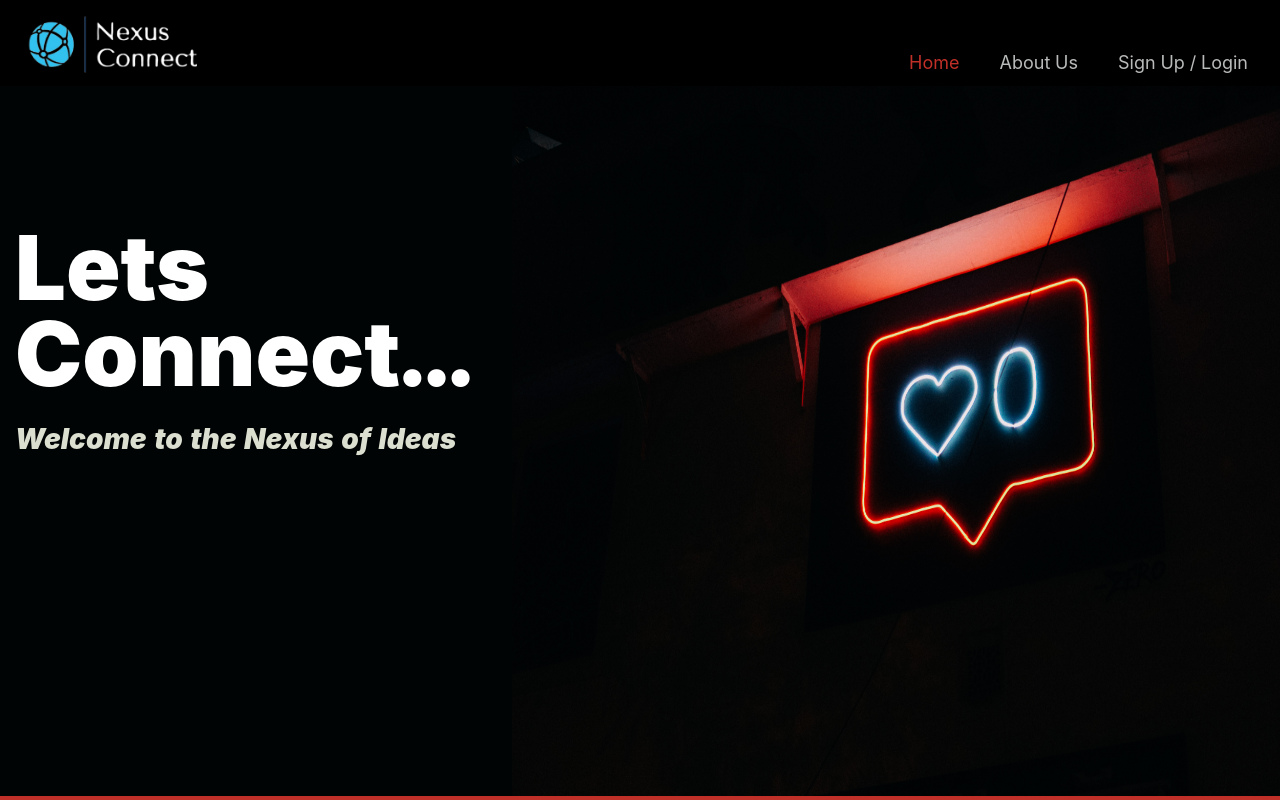
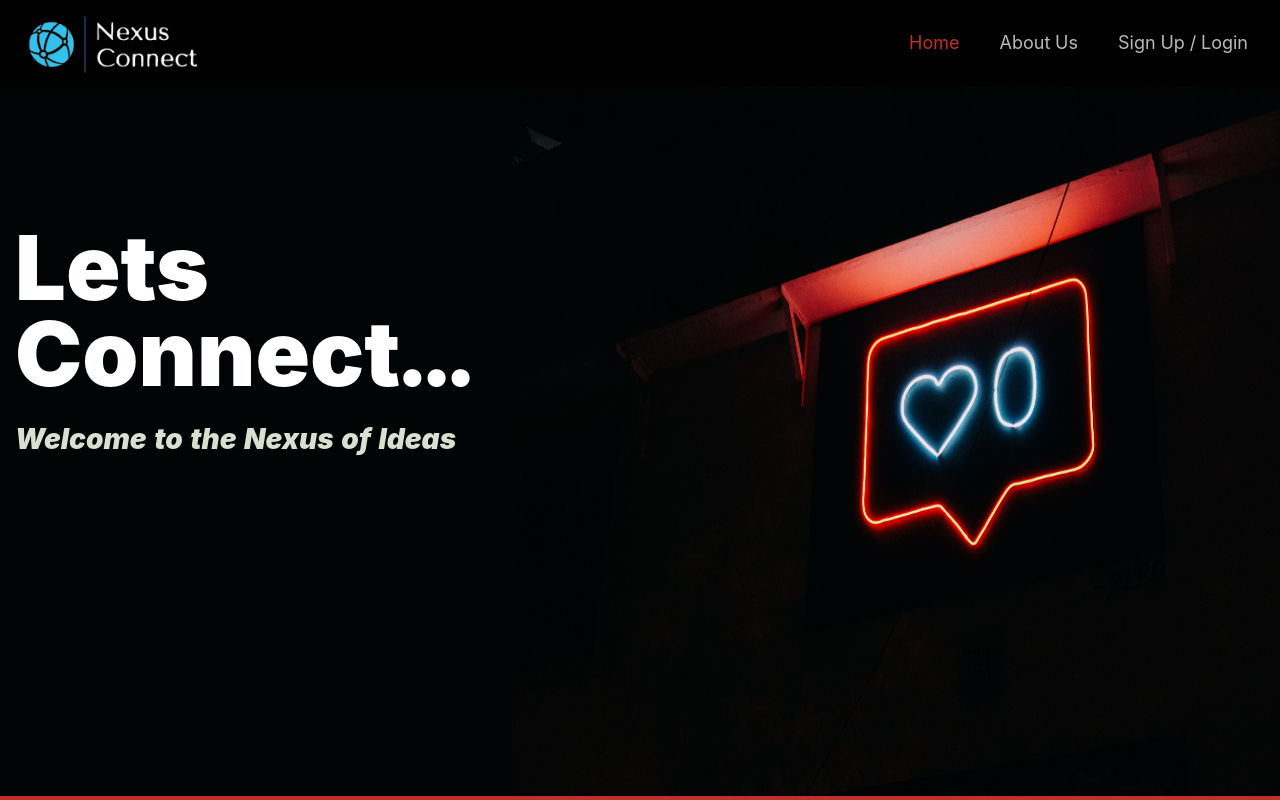
Before and after one commit to Social-Network-Post-Score/nexus-connect, a React (Create React App) app: page / in a window 1280 px wide. Built offline with nearby package versions, Linux system fonts and the light colour scheme.

Commit message:
Responsive Design

```diff
--- a/src/components/Header/Header.module.css
+++ b/src/components/Header/Header.module.css
@@ -167,8 +167,6 @@
   text-decoration: none;
   color: #b9bbba;
   padding: 20px;
-  position: relative;
-  top: 20px;
   font-size: 18px;
 }
 
--- a/src/components/Header/ReactHeader.jsx
+++ b/src/components/Header/ReactHeader.jsx
@@ -57,7 +57,7 @@ function NavBarComponent(props) {
                         navbar
                     >
                         <NavItem>
-                            <Link to='/' className={dark?styles.darkItems:styles.lightitems}>
+                            <Link to='/' className={dark?styles.darkItems:styles.lightitems} style={userAvailable && dark ? {position:'relative',top:'20px'}:null}>
                                 <span
                                     className={
                                         location.pathname === "/" ? dark?styles.selectedItemDark:styles.selectedItemLight : ""
@@ -67,7 +67,7 @@ function NavBarComponent(props) {
                             </Link>
                         </NavItem>
                         <NavItem>
-                            {(userAvailable && <Link to='/posts' className={dark?styles.darkItems:styles.lightitems}>
+                            {(userAvailable && <Link to='/posts' className={dark?styles.darkItems:styles.lightitems} style={userAvailable && dark ? {position:'relative',top:'20px'}:null}>
                                 <span
                                     className={
                                         location.pathname === "/posts" ? styles.selectedItemLight : ""
@@ -77,7 +77,7 @@ function NavBarComponent(props) {
                             </Link>)}
                         </NavItem>
                         <NavItem>
-                            <Link to='/about' className={dark?styles.darkItems:styles.lightitems}>
+                            <Link to='/about' className={dark?styles.darkItems:styles.lightitems} style={userAvailable && dark ? {position:'relative',top:'20px'}:null}>
                                 <span
                                     className={
                                         location.pathname === "/about" ? styles.selectedItemLight : ""
@@ -95,7 +95,7 @@ function NavBarComponent(props) {
                                         nav
                                     >
                                         <DropdownToggle
-                                            caret
+                                            caretext
                                             nav
                                         >
                                             <span
@@ -128,7 +128,7 @@ function NavBarComponent(props) {
                                     </UncontrolledDropdown>
                                 </div>
                                 ) : (
-                                <Link to="/signup" className={dark?styles.darkItems:styles.lightitems}>
+                                <Link to="/signup" className={dark?styles.darkItems:styles.lightitems} style={userAvailable && dark ? {position:'relative',top:'20px'}:null}>
                                     <span
                                         className={
                                         location.pathname === "/signup"
--- a/src/components/LandingPage/LandingPage.module.css
+++ b/src/components/LandingPage/LandingPage.module.css
@@ -106,7 +106,7 @@
         width: 100%;
     }
     .landingText{
-        padding-top: 70px;
+        padding-top: 120px;
         padding-bottom: 40px;
         width: 100%;
     }
```
